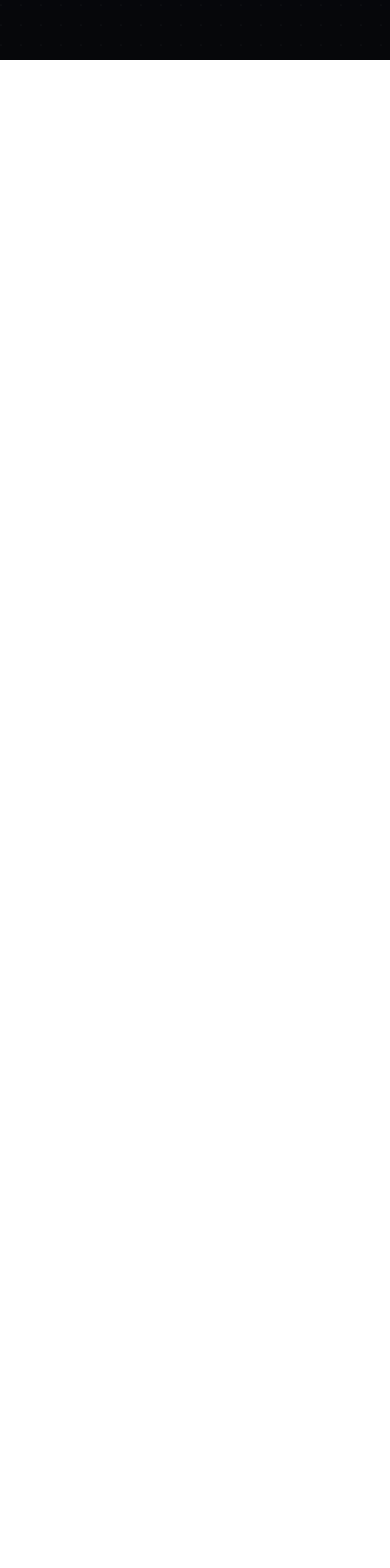
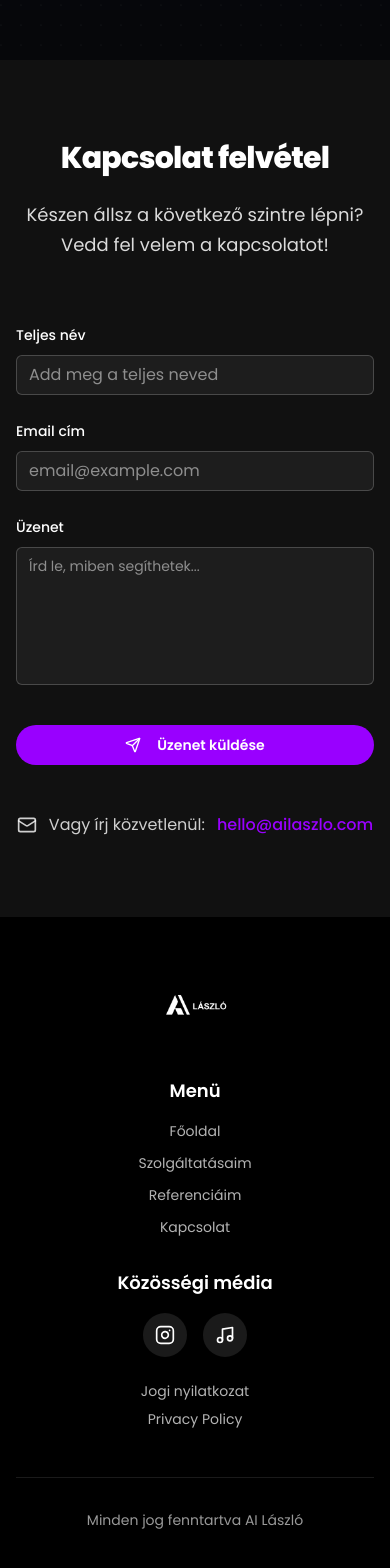
Before and after one commit to mrcoinzy/vizio-ai-flow, a React (Vite) app: page / in a window 390 px wide. Shown: the part 7550-9118 px from the top of the page. Before the commit the page ends 7610 px from the top, so only its background shows below. Built offline with nearby package versions, Linux system fonts and the light colour scheme.

Commit message:
Add contact section and footer
Adds a new contact section with input fields for name, email, and message. Includes a footer with the AI László logo, section links, social media links (Instagram, TikTok), email, legal disclaimer, privacy policy, and copyright information.

```diff
--- /dev/null
+++ b/src/components/ContactSection.tsx
@@ -0,0 +1,86 @@
+import React from "react";
+import { Button } from "@/components/ui/button";
+import { Input } from "@/components/ui/input";
+import { Textarea } from "@/components/ui/textarea";
+import { Label } from "@/components/ui/label";
+import { Mail, Send } from "lucide-react";
+
+export default function ContactSection() {
+  return (
+    <section id="kapcsolat" className="py-20 px-4" style={{ backgroundColor: "#111111" }}>
+      <div className="max-w-4xl mx-auto">
+        <div className="text-center mb-16">
+          <h2 className="text-white text-3xl md:text-4xl font-extrabold tracking-tight mb-6">
+            Kapcsolat felvétel
+          </h2>
+          <p className="text-white/85 text-lg leading-relaxed">
+            Készen állsz a következő szintre lépni? Vedd fel velem a kapcsolatot!
+          </p>
+        </div>
+
+        <div className="max-w-2xl mx-auto">
+          <form className="space-y-6">
+            <div className="space-y-2">
+              <Label htmlFor="name" className="text-white text-sm font-medium">
+                Teljes név
+              </Label>
+              <Input
+                id="name"
+                type="text"
+                placeholder="Add meg a teljes neved"
+                className="bg-white/5 border-white/20 text-white placeholder:text-white/50 focus:border-[#9900FF] focus:ring-[#9900FF]"
+              />
+            </div>
+
+            <div className="space-y-2">
+              <Label htmlFor="email" className="text-white text-sm font-medium">
+                Email cím
+              </Label>
+              <Input
+                id="email"
+                type="email"
+                placeholder="email@example.com"
+                className="bg-white/5 border-white/20 text-white placeholder:text-white/50 focus:border-[#9900FF] focus:ring-[#9900FF]"
+              />
+            </div>
+
+            <div className="space-y-2">
+              <Label htmlFor="message" className="text-white text-sm font-medium">
+                Üzenet
+              </Label>
+              <Textarea
+                id="message"
+                placeholder="Írd le, miben segíthetek..."
+                rows={6}
+                className="bg-white/5 border-white/20 text-white placeholder:text-white/50 focus:border-[#9900FF] focus:ring-[#9900FF] resize-none"
+              />
+            </div>
+
+            <div className="pt-4">
+              <Button
+                type="submit"
+                className="w-full bg-[#9900FF] hover:bg-[#8800DD] text-white font-semibold py-3 px-8 rounded-full transition-all duration-300 hover:shadow-lg hover:shadow-[#9900FF]/25"
+              >
+                <Send className="w-5 h-5 mr-2" />
+                Üzenet küldése
+              </Button>
+            </div>
+          </form>
+
+          <div className="mt-12 text-center">
+            <div className="flex items-center justify-center gap-3 text-white/80">
+              <Mail className="w-5 h-5" />
+              <span>Vagy írj közvetlenül: </span>
+              <a
+                href="mailto:hello@ailaszlo.com"
+                className="text-[#9900FF] hover:text-[#8800DD] transition-colors font-medium"
+              >
+                hello@ailaszlo.com
+              </a>
+            </div>
+          </div>
+        </div>
+      </div>
+    </section>
+  );
+}
--- /dev/null
+++ b/src/components/Footer.tsx
@@ -0,0 +1,94 @@
+import React from "react";
+import { Instagram, Music } from "lucide-react";
+
+export default function Footer() {
+  const sections = [
+    { name: "Főoldal", href: "#" },
+    { name: "Szolgáltatásaim", href: "#szolgaltatasok" },
+    { name: "Referenciáim", href: "#referenciak" },
+    { name: "Kapcsolat", href: "#kapcsolat" }
+  ];
+
+  return (
+    <footer className="bg-black text-white py-12 px-4">
+      <div className="max-w-6xl mx-auto">
+        <div className="grid grid-cols-1 md:grid-cols-3 gap-8 items-start">
+          {/* Logo section */}
+          <div className="flex justify-center md:justify-start">
+            <img
+              src="/lovable-uploads/23331ebe-3999-4522-ad66-7af6c42ff357.png"
+              alt="AI László logó"
+              className="h-20 select-none"
+              draggable={false}
+            />
+          </div>
+
+          {/* Navigation sections */}
+          <div className="flex flex-col items-center space-y-4">
+            <h3 className="text-white font-semibold text-lg">Menü</h3>
+            <nav className="flex flex-col items-center space-y-3">
+              {sections.map((section) => (
+                <a
+                  key={section.name}
+                  href={section.href}
+                  className="text-white/70 hover:text-white transition-colors text-sm"
+                >
+                  {section.name}
+                </a>
+              ))}
+            </nav>
+          </div>
+
+          {/* Social media and legal */}
+          <div className="flex flex-col items-center md:items-end space-y-6">
+            <div className="space-y-4">
+              <h3 className="text-white font-semibold text-lg text-center md:text-right">Közösségi média</h3>
+              <div className="flex gap-4 justify-center md:justify-end">
+                <a
+                  href="https://www.instagram.com/ailaszlo.startup/"
+                  target="_blank"
+                  rel="noopener noreferrer"
+                  className="p-3 bg-white/10 rounded-full hover:bg-[#9900FF] transition-all duration-300 group"
+                >
+                  <Instagram className="w-5 h-5 text-white group-hover:scale-110 transition-transform" />
+                </a>
+                <a
+                  href="https://www.tiktok.com/@ailaszlo.startup?_t=ZT-8z0eB2f2mAB&_r=1"
+                  target="_blank"
+                  rel="noopener noreferrer"
+                  className="p-3 bg-white/10 rounded-full hover:bg-[#9900FF] transition-all duration-300 group"
+                >
+                  <Music className="w-5 h-5 text-white group-hover:scale-110 transition-transform" />
+                </a>
+              </div>
+            </div>
+
+            <div className="space-y-3 text-center md:text-right">
+              <div className="space-y-2">
+                <a
+                  href="#"
+                  className="block text-white/70 hover:text-white transition-colors text-sm"
+                >
+                  Jogi nyilatkozat
+                </a>
+                <a
+                  href="#"
+                  className="block text-white/70 hover:text-white transition-colors text-sm"
+                >
+                  Privacy Policy
+                </a>
+              </div>
+            </div>
+          </div>
+        </div>
+
+        {/* Copyright */}
+        <div className="mt-12 pt-8 border-t border-white/10 text-center">
+          <p className="text-white/60 text-sm">
+            Minden jog fenntartva AI László
+          </p>
+        </div>
+      </div>
+    </footer>
+  );
+}
--- a/src/pages/Index.tsx
+++ b/src/pages/Index.tsx
@@ -3,6 +3,8 @@ import PartnerStrip from "@/components/PartnerStrip";
 import ComparisonSection from "@/components/ComparisonSection";
 import ServicesSection from "@/components/ServicesSection";
 import ReferencesSection from "@/components/ReferencesSection";
+import ContactSection from "@/components/ContactSection";
+import Footer from "@/components/Footer";
 import ScrollNavbar from "@/components/ScrollNavbar";
 
 const Index = () => {
@@ -14,6 +16,8 @@ const Index = () => {
       <ComparisonSection />
       <ServicesSection />
       <ReferencesSection />
+      <ContactSection />
+      <Footer />
     </div>
   );
 };
```
